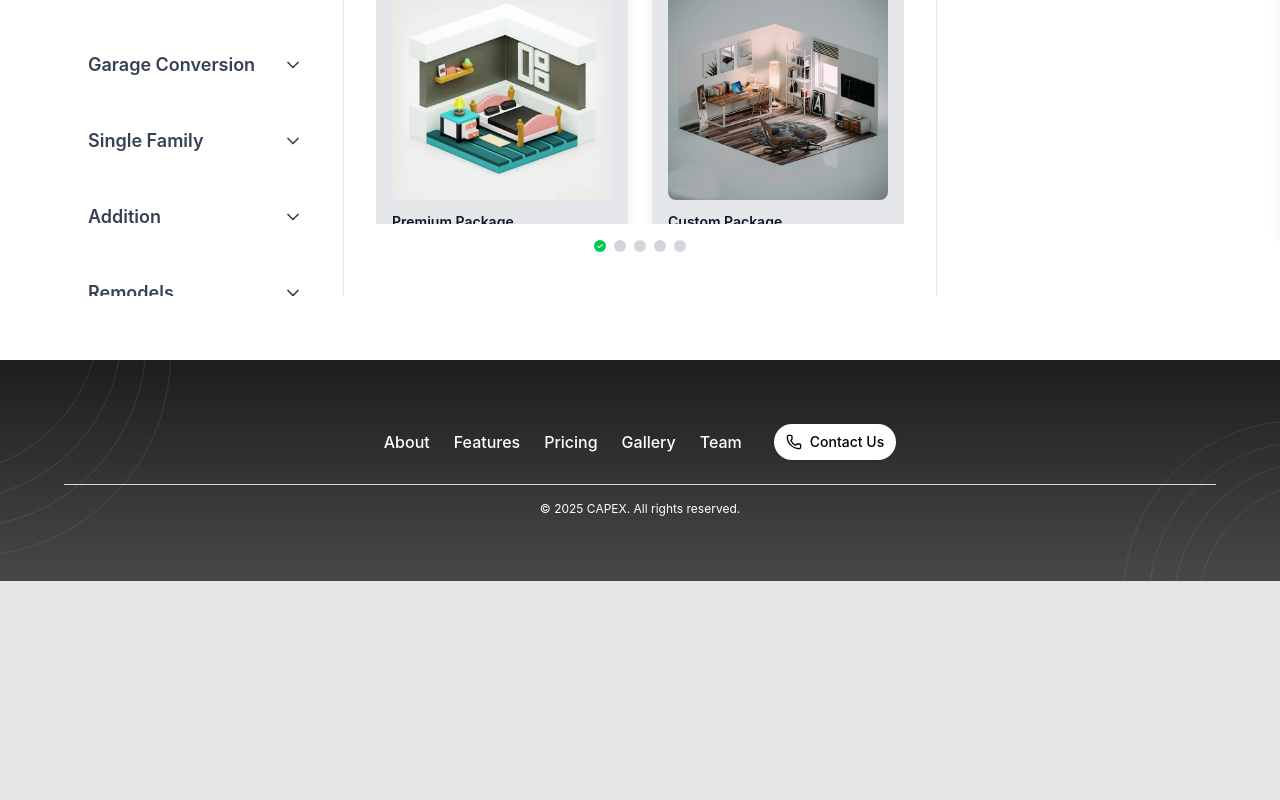
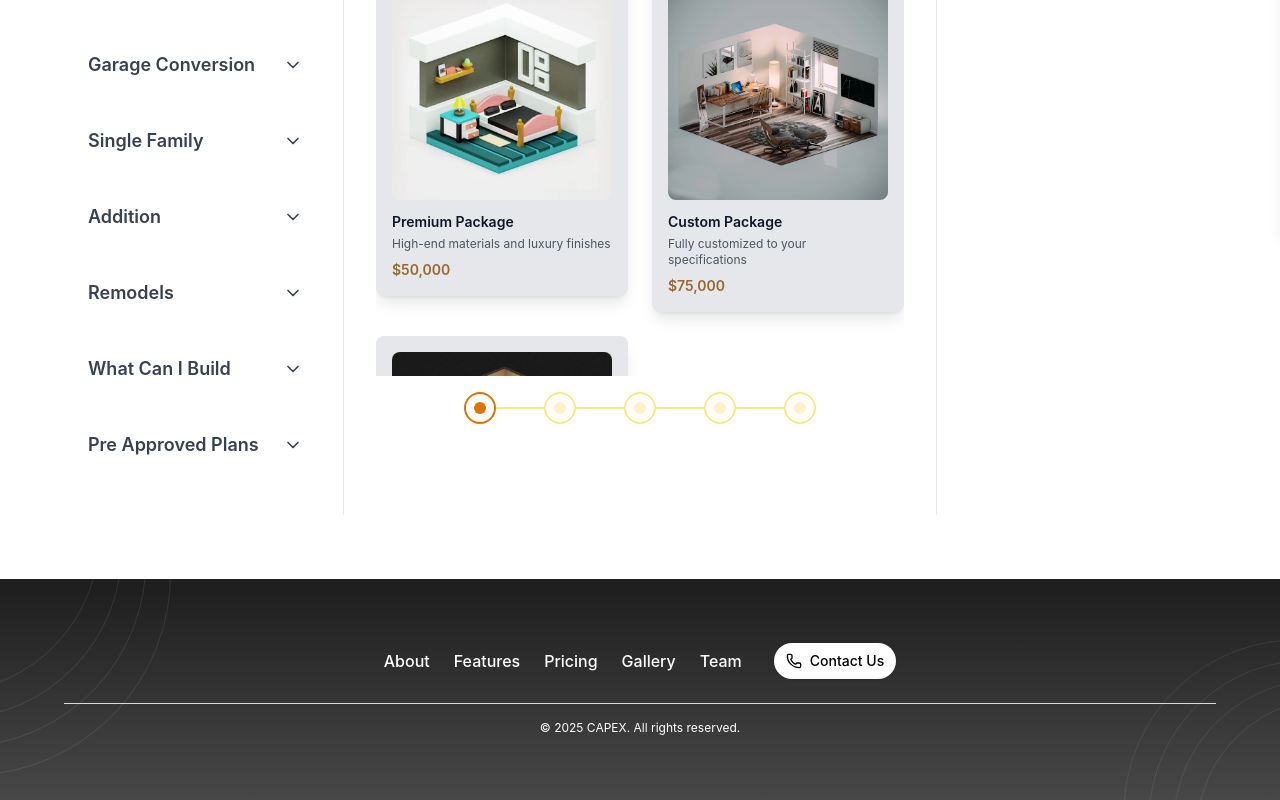
Before and after one commit to Capex-Org/Capex, a React (Vite) app in the folder capex-web/: page /pricing in a window 1280 px wide. Shown: the part 568-1368 px from the top of the page. Before the commit the page ends 1149 px from the top, so only its background shows below. Built offline with nearby package versions, Linux system fonts and the light colour scheme.

Commit message:
Add custom package option to project types; adjust layout for better responsiveness in Pricing components

```diff
--- a/capex-web/src/lib/appData.ts
+++ b/capex-web/src/lib/appData.ts
@@ -70,6 +70,13 @@ export const projectTypes: ProjectType[] = [
             description: "Fully customized to your specifications",
             image: pk4,
             price: 75000,
+          },
+          {
+            id: 4,
+            name: "Custom Package",
+            description: "Fully customized to your specifications",
+            image: pk1,
+            price: 100000,
           },
         ],
       },
--- a/capex-web/src/pages/pricing/Pricing.tsx
+++ b/capex-web/src/pages/pricing/Pricing.tsx
@@ -74,9 +74,9 @@ const Pricing = () => {
           </div>
 
           {/* Desktop Layout */}
-          <div className="hidden lg:flex h-screen overflow-hidden">
+          <div className="hidden lg:flex min-h-screen">
             {/* Left Panel - Navigation */}
-            <div className="w-1/4 bg-white border-r border-gray-200 overflow-hidden">
+            <div className="w-1/4 bg-white border-r border-gray-200 min-h-screen">
               <PricingNavigation
                 selectedProjectType={selectedProjectType}
                 setSelectedProjectType={setSelectedProjectType}
@@ -87,7 +87,7 @@ const Pricing = () => {
             </div>
 
             {/* Center Panel - Package Selection */}
-            <div className="w-1/2 bg-white overflow-hidden">
+            <div className="w-1/2 bg-white min-h-screen">
               <PackageSelection
                 selectedProjectType={selectedProjectType}
                 currentStep={currentStep}
@@ -97,7 +97,7 @@ const Pricing = () => {
             </div>
 
             {/* Right Panel - Order Summary */}
-            <div className="w-1/4 bg-white border-l border-gray-200 overflow-hidden">
+            <div className="w-1/4 bg-white border-l border-gray-200 min-h-screen">
               <OrderSummary
                 selectedItems={selectedItems}
                 selectedProjectType={selectedProjectType}
--- a/capex-web/src/pages/pricing/components/PackageSelection.tsx
+++ b/capex-web/src/pages/pricing/components/PackageSelection.tsx
@@ -61,7 +61,7 @@ const PackageSelection = ({
         </h2>
 
         {/* Mobile: Single Column Grid */}
-        <div className="space-y-4 max-h-[80vh] overflow-y-auto">
+        <div className="space-y-4  overflow-y-auto">
           {displayItems.map((pkg: any) => (
             <div
               key={pkg.id}
@@ -103,7 +103,7 @@ const PackageSelection = ({
       </div>
 
       {/* Desktop Layout */}
-      <div className="hidden lg:flex h-full flex-col">
+      <div className="hidden lg:flex min-h-screen flex-col">
         {/* Header - Fixed */}
         <div className="flex-shrink-0 p-8 pb-4">
           <div className="text-center">
@@ -115,7 +115,7 @@ const PackageSelection = ({
 
         {/* Package Grid - Scrollable with Max Height */}
         <div className="flex-1 overflow-y-auto px-8">
-          <div className="max-h-[80vh] overflow-y-auto">
+          <div className="max-h-[99vh] overflow-y-auto pb-4">
             <div className="grid grid-cols-2 gap-6 max-w-2xl mx-auto pb-4">
               {displayItems.map((pkg: any) => (
                 <div
@@ -156,23 +156,25 @@ const PackageSelection = ({
           </div>
         </div>
 
-        {/* Step Indicators - Fixed */}
-        <div className="flex-shrink-0 flex justify-center items-center space-x-2 p-8 pt-4">
-          {[0, 1, 2, 3, 4].map((index: number) => (
+        {/* Step Indicators - Stepper Bar */}
+        <div className="flex-shrink-0 flex justify-center items-center p-8 pt-4">
+          <div className="flex items-center">
+            {project?.steps?.map((step, index) => (
+              <div key={index} className="flex items-center">
+                {/* Step Circle */}
+                <div className="relative">
                   <div
-              key={index}
-              className={`w-3 h-3 rounded-full transition-colors duration-300 ${
-                index === 0
-                  ? "bg-green-500"
-                  : index <= selectedPackage
-                  ? "bg-primary-500"
-                  : "bg-gray-300"
+                    className={`w-8 h-8 rounded-full border-2 transition-all duration-300 flex items-center justify-center ${
+                      index < currentStep
+                        ? "bg-amber-600 border-amber-600"
+                        : index === currentStep
+                        ? "border-amber-600 bg-white"
+                        : "border-amber-200 bg-white"
                     }`}
                   >
-              {index === 0 && (
-                <div className="w-full h-full flex items-center justify-center">
+                    {index < currentStep ? (
                       <svg
-                    className="w-2 h-2 text-white"
+                        className="w-4 h-4 text-white"
                         fill="currentColor"
                         viewBox="0 0 20 20"
                       >
@@ -182,10 +184,25 @@ const PackageSelection = ({
                           clipRule="evenodd"
                         />
                       </svg>
-                </div>
+                    ) : index === currentStep ? (
+                      <div className="w-3 h-3 bg-amber-600 rounded-full"></div>
+                    ) : (
+                      <div className="w-3 h-3 bg-amber-100 rounded-full"></div>
                     )}
                   </div>
-          ))}
+                </div>
+
+                {/* Connecting Line */}
+                {index < (project?.steps?.length || 0) - 1 && (
+                  <div
+                    className={`w-12 h-0.5 transition-colors duration-300 ${
+                      index < currentStep ? "bg-amber-600" : "bg-amber-200"
+                    }`}
+                  ></div>
+                )}
+              </div>
+            )) || []}
+          </div>
         </div>
       </div>
     </div>
--- a/capex-web/src/pages/pricing/components/PricingNavigation.tsx
+++ b/capex-web/src/pages/pricing/components/PricingNavigation.tsx
@@ -164,7 +164,7 @@ const PricingNavigation = ({
       </div>
 
       {/* Desktop: Vertical Navigation */}
-      <div className="hidden lg:block h-full overflow-y-auto p-6">
+      <div className="hidden lg:block min-h-screen overflow-y-auto p-6">
         {projectTypes.map((item) => (
           <div key={item.id} className="mb-4">
             <button
```
Lines whose indentation alone changed are shown as unchanged.
